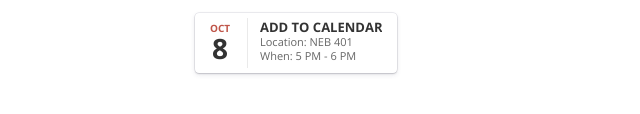
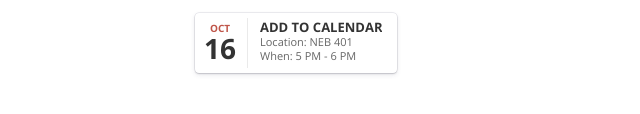
Before and after one commit to aisec-uf/aisec-uf.github.io, a website with bundled scripts: page index.html in a window 1280 px wide. Shown: the part 806-920 px from the top of the page, 80-720 px from the left. Built offline with nearby package versions, Linux system fonts and the light colour scheme.

Commit message:
fix bug on calendar

```diff
--- a/index.html
+++ b/index.html
@@ -81,7 +81,7 @@
 				<div class="addeventatc" data-styling="none" >
 					<div class="date">
 						<span class="mon">Oct</span>
-						<span class="day">8</span>
+						<span class="day">16</span>
 						<div class="bdr1"></div>
 						<div class="bdr2"></div>
 					</div>
```
